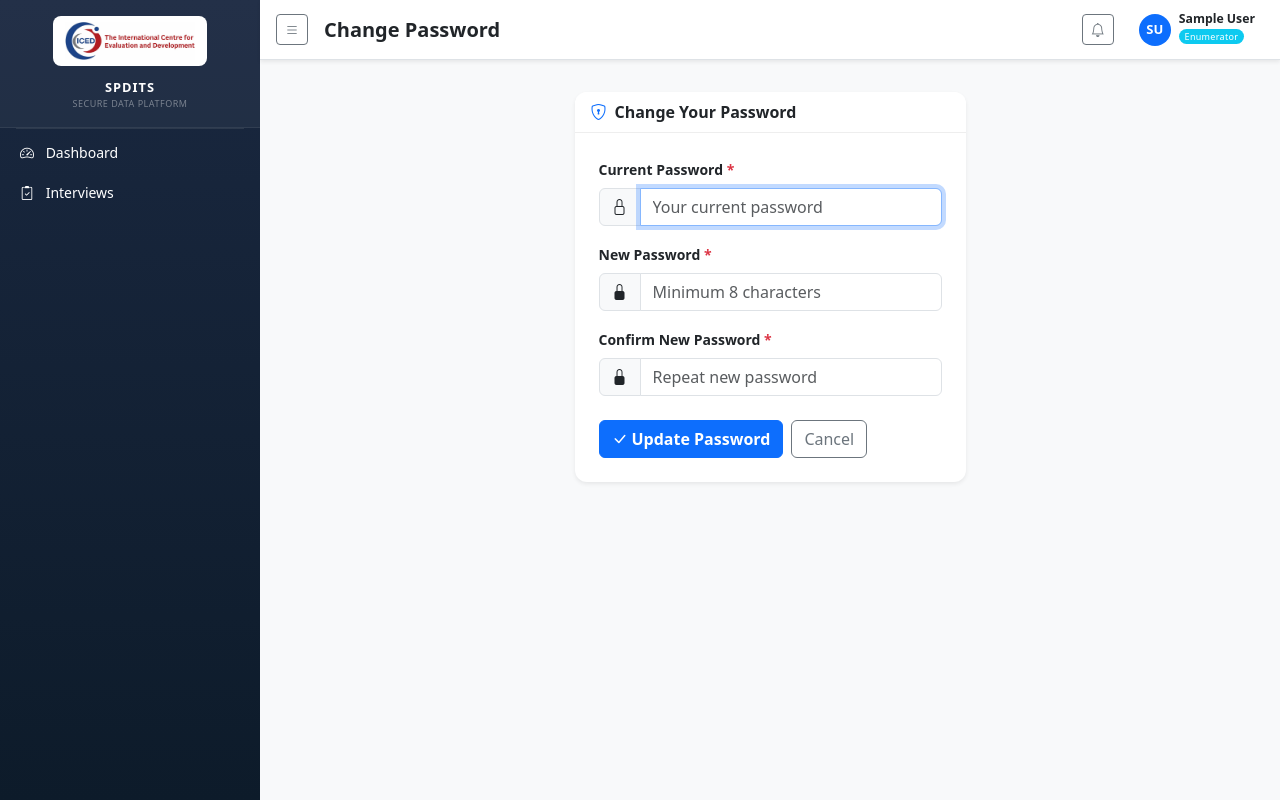
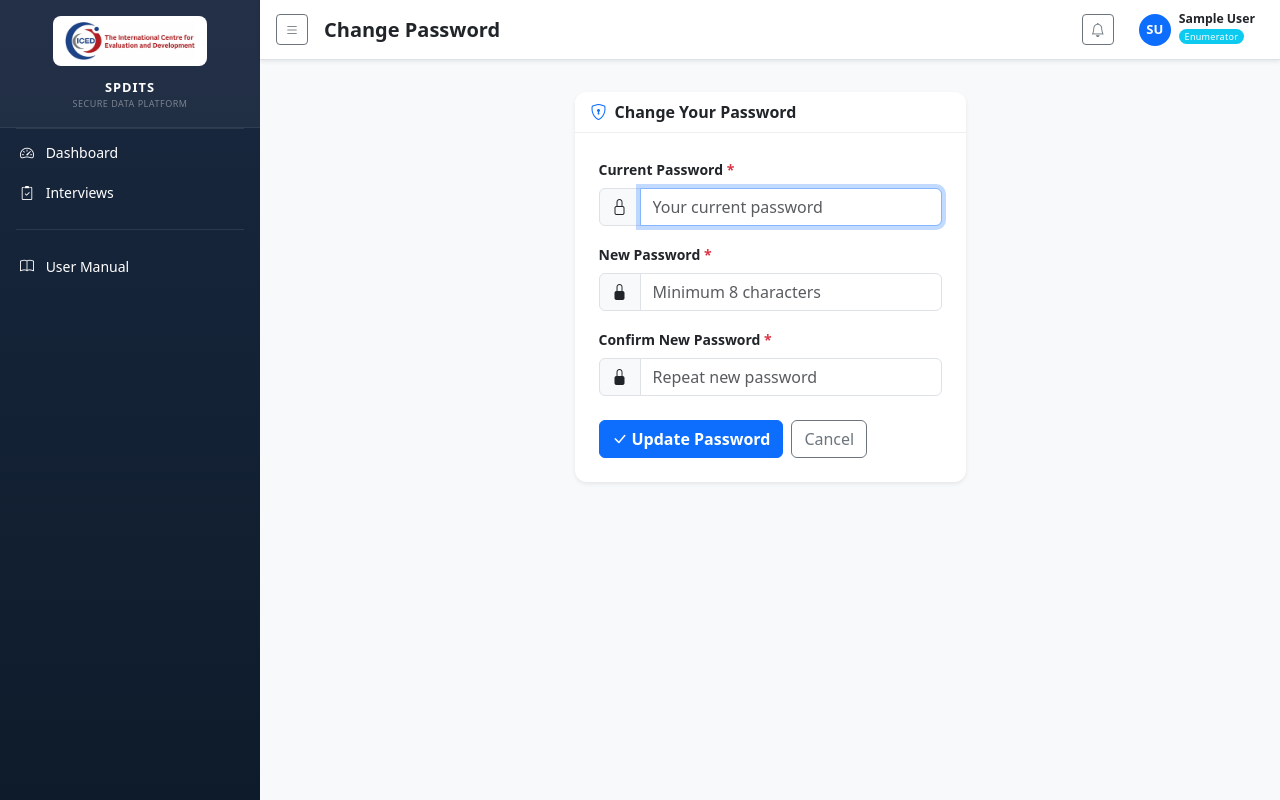
Before and after one commit to icedsystems/SPDITS, a Django app: page /accounts/change-password/ in a window 1280 px wide. Run offline with Django 4.2, Linux system fonts and the light colour scheme; the visitor is signed in with stand-in values (Sample User, id 1); data that the repository does not hold is empty; parts of the project's set-up code (start-up, migrations or seed data) failed here and were passed over; some libraries are stand-ins or nearby versions.

Commit message:
fix: add User Manual link to sidebar; remove SFTP field mention from manual

```diff
--- a/templates/base.html
+++ b/templates/base.html
@@ -108,6 +108,11 @@
       </a>
       {% endif %}
       {% endif %}
+
+      <hr class="border-secondary mx-3">
+      <a href="{% url 'user_manual' %}" class="list-group-item list-group-item-action bg-transparent text-white" target="_blank">
+        <i class="bi bi-book me-2"></i> User Manual
+      </a>
     </div>
   </div>
 
```
